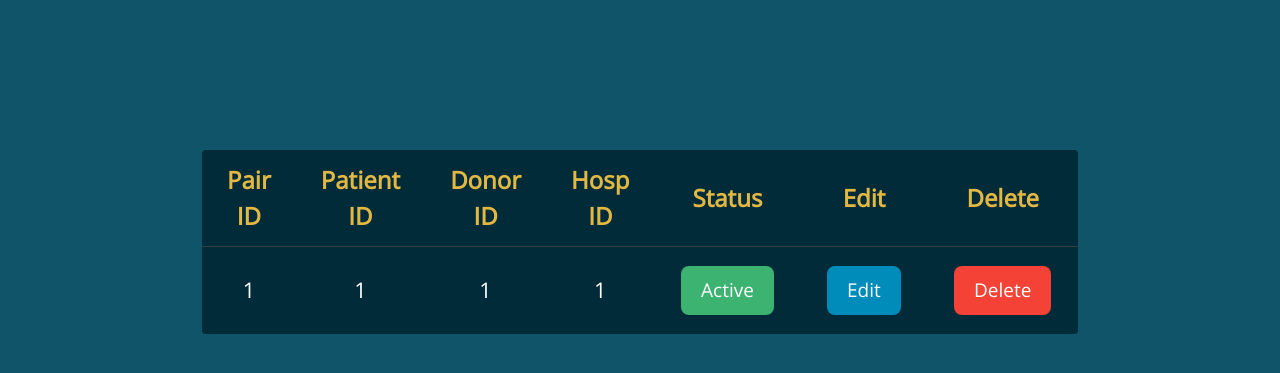
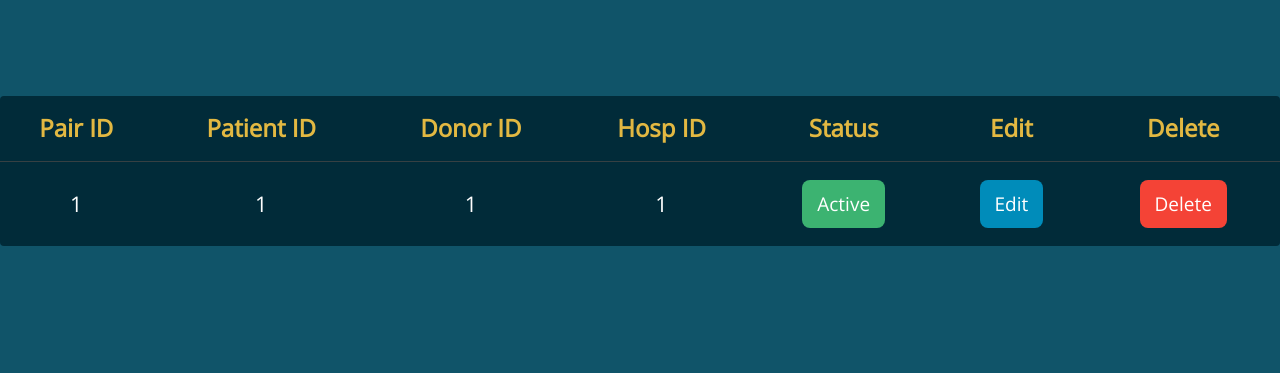
Before and after one commit to siv2r/kidney-exchange, a PHP site: page /pages/dataOverview.php in a window 1280 px wide. Shown: the part 112-485 px from the top of the page. Run offline with PHP 8.4, Linux system fonts and the light colour scheme; the visitor is signed in with stand-in values (Sample User, id 1); tables that the repository leaves empty or names only in its code hold one stand-in row (values such as "Sample post").

Commit message:
fixed the width bug (#156)
Used bootstrap class for the tables

```diff
--- a/css/table-style.css
+++ b/css/table-style.css
@@ -15,7 +15,7 @@ th {
   color: #E2B842;
   font-size: 1.5em;
   font-weight: 600;
-  padding: 0.5em 1em;
+  padding: 0.6em .2em;
   text-align: center;
 }
 
@@ -23,7 +23,7 @@ td {
   color: #fff;
   font-weight: 400;
   font-size: 1.35em;
-  padding: 0.65em 1em;
+  padding: 0.6em .2em;
   text-align: center;
 }
 
--- a/pages/dataOverview.php
+++ b/pages/dataOverview.php
@@ -16,19 +16,20 @@ mysqli_free_result($result);
   <link rel="stylesheet" href="../css/table-style.css">
 
   <style>
-    /* put the table in the center of the page */
-    table {
-      margin-top: 16%;
+
+
+    table .button
+    {
+      padding:10px 15px;
     }
+
   </style>
 
-  <div class="nav-container">
+
     <?php include("../templates/navBar.php") ?>
-  </div>
 
-  <div class="wrapper">
-
-    <table>
+  <div class="container-fluid mt-5 py-5 px-0 idtable">
+   <table>
       <tr>
         <th>Pair ID</th>
         <th>Patient ID</th>
```
